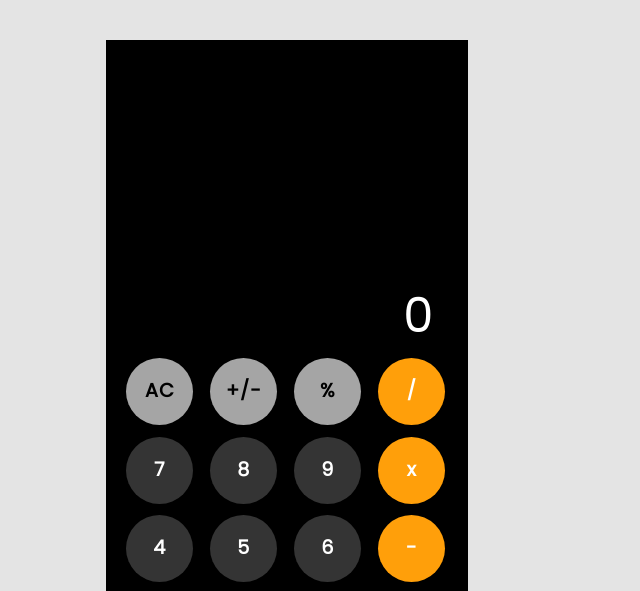
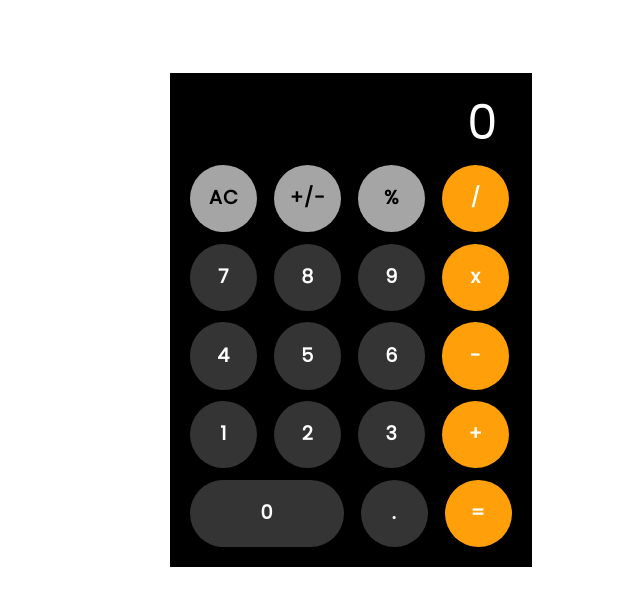
Before and after one commit to Code-hokage/calculator, a plain HTML site: page index.html in a window 1280 px wide. Shown: the top 591 px of the page, without its empty margins (289-929 px from the left). Drawn offline with nearby package versions, Linux system fonts and the light colour scheme; a web font is replaced by a local one.

Commit message:
added some styles

```diff
--- a/style.css
+++ b/style.css
@@ -8,13 +8,14 @@
 }
 
 body{
-    background: #e4e4e4;
+    background: rgba(255, 255, 255, 0.9);
 }
 
 .calc-container {
     position: relative;
-    height: 100vh;
-    width: 90vw;
+    padding: 2rem;
+    min-height: 80vh;
+    width: 100%;
 }
 
 .calculator {
```
